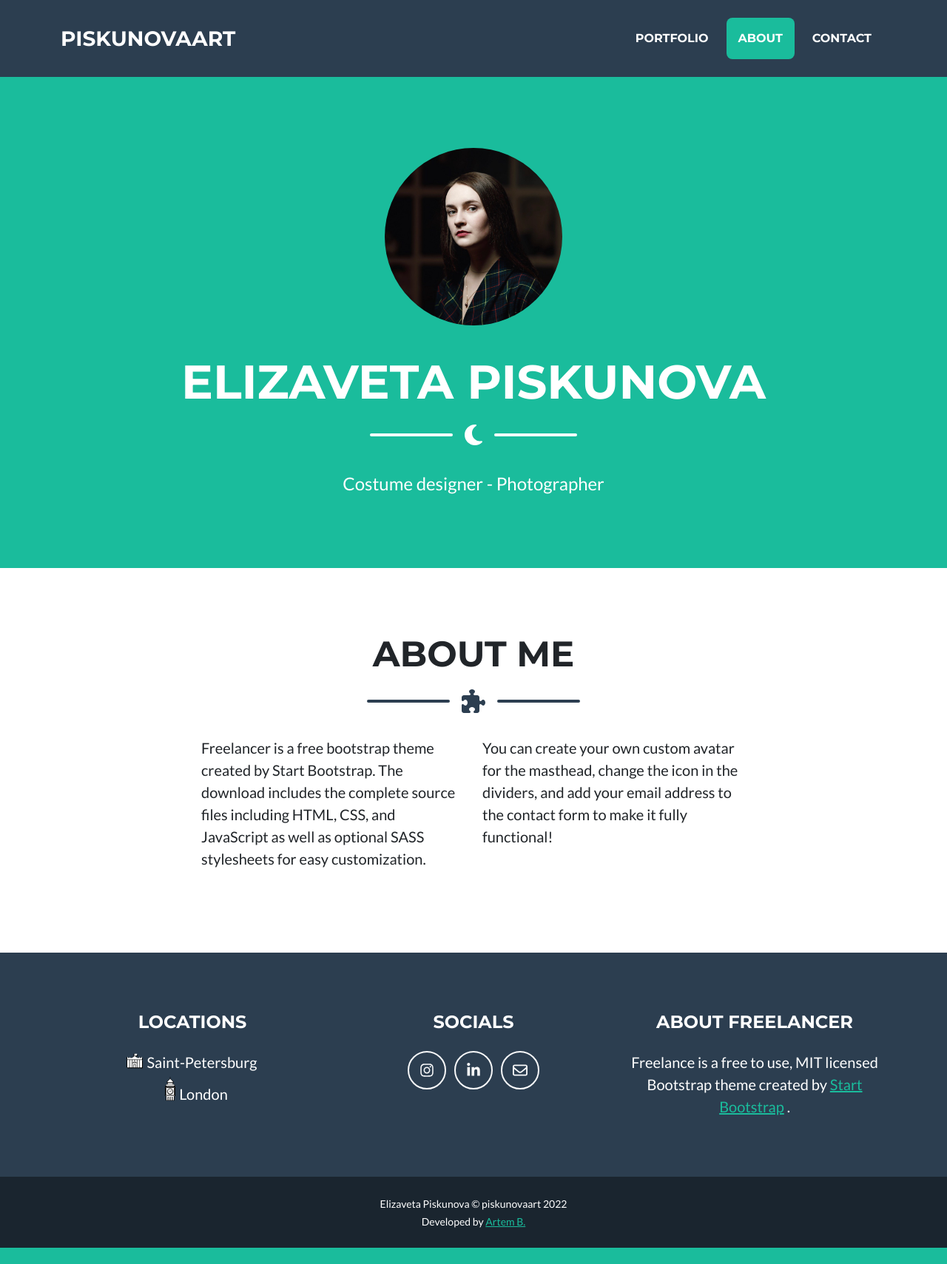
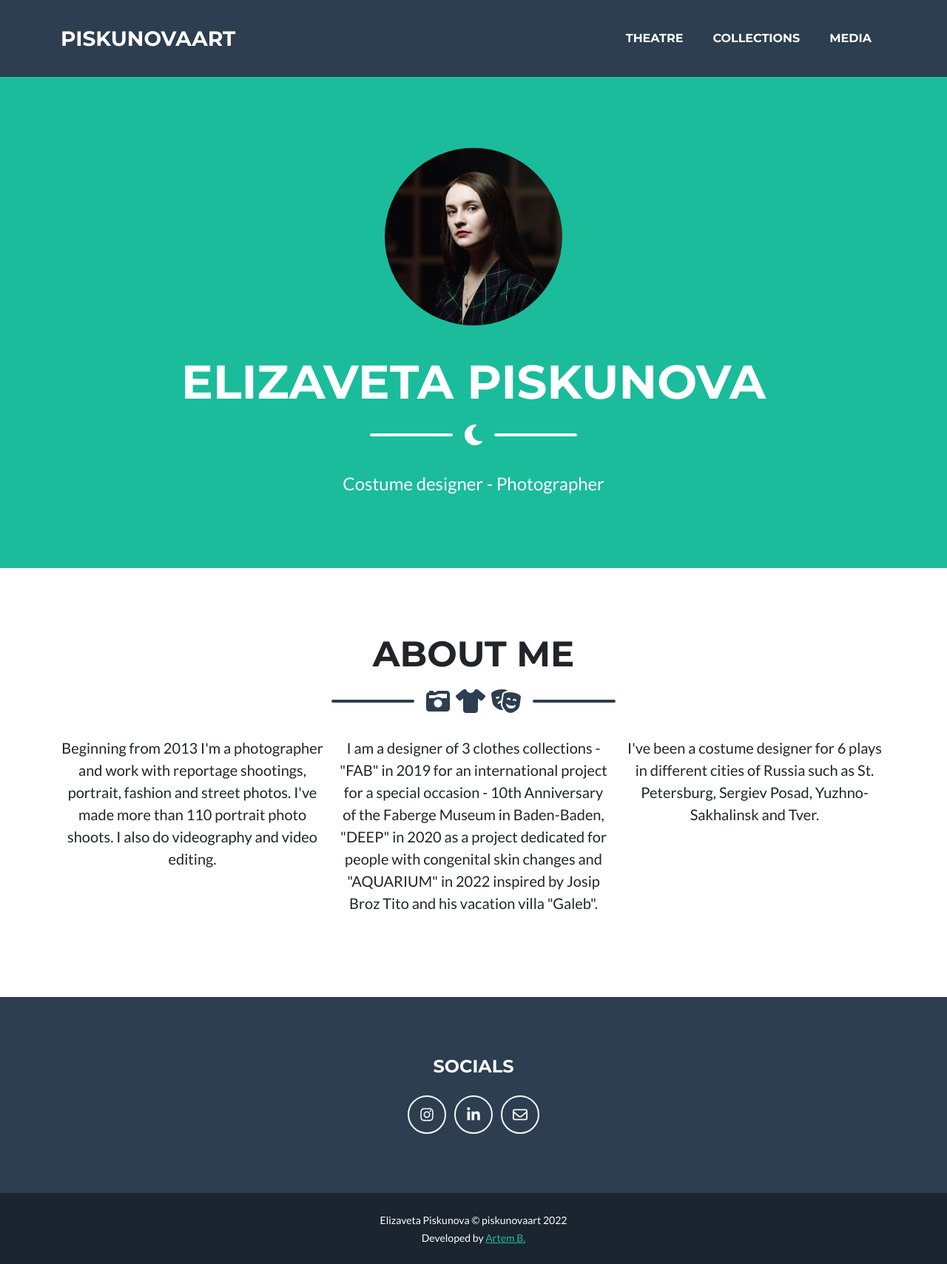
Before and after one commit to jstchw/piskunova_art, a Flask app: page / in a window 1280 px wide. Shown: the whole page at 74% size. Before the commit the page ends 1687 px from the top, so only its background shows below. Run offline with Flask 2, Linux system fonts and the light colour scheme; some libraries are stand-ins or nearby versions.

Commit message:
Improvements in base.html and other slight changes

```diff
--- a/app.py
+++ b/app.py
@@ -3,6 +3,7 @@ from flask_mail import Mail, Message
 from datetime import date
 from static import config
 from markupsafe import escape
+import httpagentparser
 
 app = Flask(__name__, template_folder='templates')
 
@@ -16,6 +17,11 @@ def main():
     year = date.today().year
     return render_template('main.html', insta_profile=insta_profile, year=year, github_profile=github_profile,
                            in_profile=in_profile, email=email)
+
+
+@app.route('/theatre')
+def theatre():
+    return render_template('theatre.html')
 
 
 @app.route('/send_email', methods=['POST'])
--- a/static/js/scripts.js
+++ b/static/js/scripts.js
@@ -1,12 +1,3 @@
-/*!
-* Start Bootstrap - Freelancer v7.0.6 (https://startbootstrap.com/theme/freelancer)
-* Copyright 2013-2022 Start Bootstrap
-* Licensed under MIT (https://github.com/StartBootstrap/startbootstrap-freelancer/blob/master/LICENSE)
-*/
-//
-// Scripts
-//
-
 window.addEventListener('DOMContentLoaded', event => {
 
     // Navbar shrink function
@@ -66,8 +57,9 @@ window.addEventListener('DOMContentLoaded', event => {
         })
     })
 
-$(function () {
-    let modalForm = $('.modal-form-content')
+// JQuery part of code
+// Handles the email sending via AJAX
+$(() => {
     let submitButton = $('#submitButton')
     $('#contactForm').on('submit', function (e) {
         e.preventDefault()
@@ -97,15 +89,7 @@ $(function () {
 
     })
 
-    // Remove
-    // $('#close-button-modal').click(() => {
-    //     $('input', '#contactForm')
-    //         .not(':button, :submit, :reset, :hidden')
-    //         .val('')
-    //     $('textarea.form-control').val('')
-    //     $('#contactForm').removeClass('was-validated')
-    // })
-
+    // Clean the form on modal close
     $('#emailModal').on('hidden.bs.modal', () => {
         $('#contactForm').trigger('reset')
         $('#contactForm').removeClass('was-validated')
@@ -114,6 +98,7 @@ $(function () {
     return false
 })
 
+// Function to handle when the email fails to send
 function emailNotSent(submitButton) {
     const spinner = submitButton.contents()
     const cross = $('<div id="cross-fade" class="far fa-times-circle"></div>')
@@ -128,6 +113,7 @@ function emailNotSent(submitButton) {
     })
 }
 
+// Function to handle when the email is sent successfully
 function emailSent(submitButton) {
     const spinner = submitButton.contents()
     const check = $('<div id="check-fade" class="far fa-check-circle"></div>')
--- a/templates/base.html
+++ b/templates/base.html
@@ -7,7 +7,7 @@
         <meta name="author" content="Elizaveta Piskunova" />
         <title>{% block title %}{% endblock %}</title>
         <!-- Favicon-->
-        <link rel="icon" type="image/x-icon" href="./static/assets/favicon.ico" />
+        <link rel="icon" type="image/x-icon" href="./static/assets/favicon.ico?v=2" />
         <!-- Font Awesome icons (free version)-->
         <script src="https://use.fontawesome.com/releases/v6.1.0/js/all.js" crossorigin="anonymous"></script>
         <!-- Google fonts-->
@@ -21,16 +21,16 @@
         <!-- Navigation-->
         <nav class="navbar navbar-expand-lg bg-secondary text-uppercase fixed-top" id="mainNav">
             <div class="container">
-                <a class="navbar-brand" href="#page-top">piskunovaart</a>
+                <a class="navbar-brand" href="/">piskunovaart</a>
                 <button class="navbar-toggler text-uppercase font-weight-bold bg-primary text-white rounded" type="button" data-bs-toggle="collapse" data-bs-target="#navbarResponsive" aria-controls="navbarResponsive" aria-expanded="false" aria-label="Toggle navigation">
                     Menu
                     <i class="fas fa-bars"></i>
                 </button>
                 <div class="collapse navbar-collapse" id="navbarResponsive">
                     <ul class="navbar-nav ms-auto">
-                        <li class="nav-item mx-0 mx-lg-1"><a class="nav-link py-3 px-0 px-lg-3 rounded" href="#portfolio">Portfolio</a></li>
-                        <li class="nav-item mx-0 mx-lg-1"><a class="nav-link py-3 px-0 px-lg-3 rounded" href="#about">About</a></li>
-                        <li class="nav-item mx-0 mx-lg-1"><a class="nav-link py-3 px-0 px-lg-3 rounded" href="#contact">Contact</a></li>
+                        <li class="nav-item mx-0 mx-lg-1"><a class="nav-link py-3 px-0 px-lg-3 rounded" href="/theatre">Theatre</a></li>
+                        <li class="nav-item mx-0 mx-lg-1"><a class="nav-link py-3 px-0 px-lg-3 rounded" href="/collections">Collections</a></li>
+                        <li class="nav-item mx-0 mx-lg-1"><a class="nav-link py-3 px-0 px-lg-3 rounded" href="/media">Media</a></li>
                     </ul>
                 </div>
             </div>
@@ -42,9 +42,9 @@
                 <div class="row">
                     <!-- Footer Location-->
                     <div class="col-lg-4 mb-5 mb-lg-0">
-                        <h4 class="text-uppercase mb-4">Locations</h4>
-                        <p class="lead mb-0"><img id="spb-icon-custom" class="media-object" src="static/assets/icons/hermitage.png" alt=""/>Saint-Petersburg</p>
-                        <p class="lead mb-0"><img id="ldn-icon-custom" class="media-object" src="static/assets/icons/elizabeth_tower.png" alt=""/>London</p>
+{#                        <h4 class="text-uppercase mb-4">Locations</h4>#}
+{#                        <div class="mb-4"></div>#}
+{#                        <h4 class="text-uppercase mb-4"><img id="spb-icon-custom" class="media-object" src="static/assets/icons/hermitage.png" alt=""/>Saint-Petersburg</h4>#}
                     </div>
                     <!-- Footer Social Icons-->
                     <div class="col-lg-4 mb-5 mb-lg-0">
@@ -55,12 +55,9 @@
                     </div>
                     <!-- Footer About Text-->
                     <div class="col-lg-4">
-                        <h4 class="text-uppercase mb-4">About Freelancer</h4>
-                        <p class="lead mb-0">
-                            Freelance is a free to use, MIT licensed Bootstrap theme created by
-                            <a href="http://startbootstrap.com">Start Bootstrap</a>
-                            .
-                        </p>
+{#                        <h4 class="text-uppercase mb-4">London</h4>#}
+{#                        <div class="mb-4"></div>#}
+{#                        <h4 class="text-uppercase mb-4"><img id="ldn-icon-custom" class="media-object" src="static/assets/icons/elizabeth_tower.png" alt=""/>LONDON</h4>#}
                     </div>
                 </div>
             </div>
--- a/templates/main.html
+++ b/templates/main.html
@@ -97,13 +97,35 @@
                 <!-- Icon Divider-->
                 <div class="divider-custom">
                     <div class="divider-custom-line"></div>
-                    <div class="divider-custom-icon"><i class="fas fa-puzzle-piece"></i></div>
+                    <div class="divider-custom-icon"><i class="fa fa-camera-retro"></i><i class="fa fa-shirt d-none d-md-inline mx-2"></i><i class="fa fa-masks-theater d-none d-md-inline"></i></div>
                     <div class="divider-custom-line"></div>
                 </div>
                 <!-- About Section Content-->
                 <div class="row">
-                    <div class="col-lg-4 ms-auto"><p class="lead">Freelancer is a free bootstrap theme created by Start Bootstrap. The download includes the complete source files including HTML, CSS, and JavaScript as well as optional SASS stylesheets for easy customization.</p></div>
-                    <div class="col-lg-4 me-auto"><p class="lead">You can create your own custom avatar for the masthead, change the icon in the dividers, and add your email address to the contact form to make it fully functional!</p></div>
+                    <div class="col-lg-4 mx-auto px-4 px-md-2"><p class="lead text-center">
+                            Beginning from 2013 I'm a photographer and work with reportage shootings, portrait, fashion and street photos.
+                            I've made more than 110 portrait photo shoots. I also do videography and video editing.
+                        </p></div>
+                    <div class="divider-custom d-md-none">
+                        <div class="divider-custom-line"></div>
+                        <div class="divider-custom-icon"><i class="fa fa-shirt"></i></div>
+                        <div class="divider-custom-line"></div>
+                    </div>
+                    <div class="col-lg-4 mx-auto px-4 px-md-2"><p class="lead text-center">
+                        I am a designer of 3 clothes collections - "FAB" in 2019 for an international
+                        project for a special occasion - 10th Anniversary of the Faberge Museum in Baden-Baden, "DEEP"
+                        in 2020 as a project dedicated for people with congenital skin changes and "AQUARIUM" in 2022 inspired by Josip Broz
+                        Tito and his vacation villa "Galeb".
+                    </p></div>
+                    <div class="divider-custom d-md-none">
+                        <div class="divider-custom-line"></div>
+                        <div class="divider-custom-icon"><i class="fa fa-masks-theater"></i></div>
+                        <div class="divider-custom-line"></div>
+                    </div>
+                    <div class="col-lg-4 mx-auto px-4 px-md-2"><p class="lead text-center">
+                        I've been a costume designer for 6 plays in different cities of Russia such as St. Petersburg, Sergiev Posad,
+                        Yuzhno-Sakhalinsk and Tver.
+                    </p></div>
                 </div>
             </div>
         </section>
--- a/templates/theatre.html
+++ b/templates/theatre.html
@@ -0,0 +1,2 @@
+{% extends 'base.html' %}
+{% block title %}Theatre - piskunovaart {% endblock %}
```
Also changed, not shown: static/assets/favicon.ico, 2 other files.
